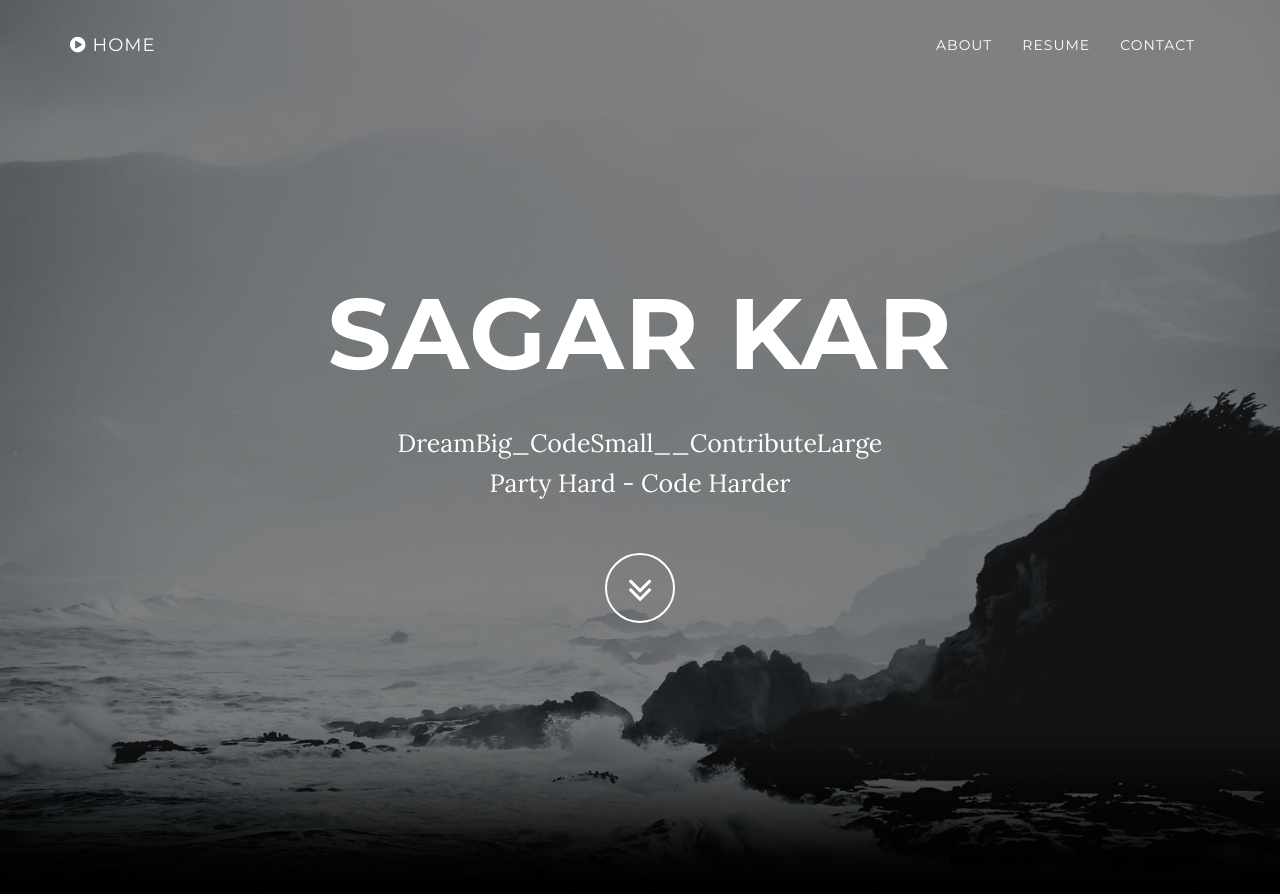
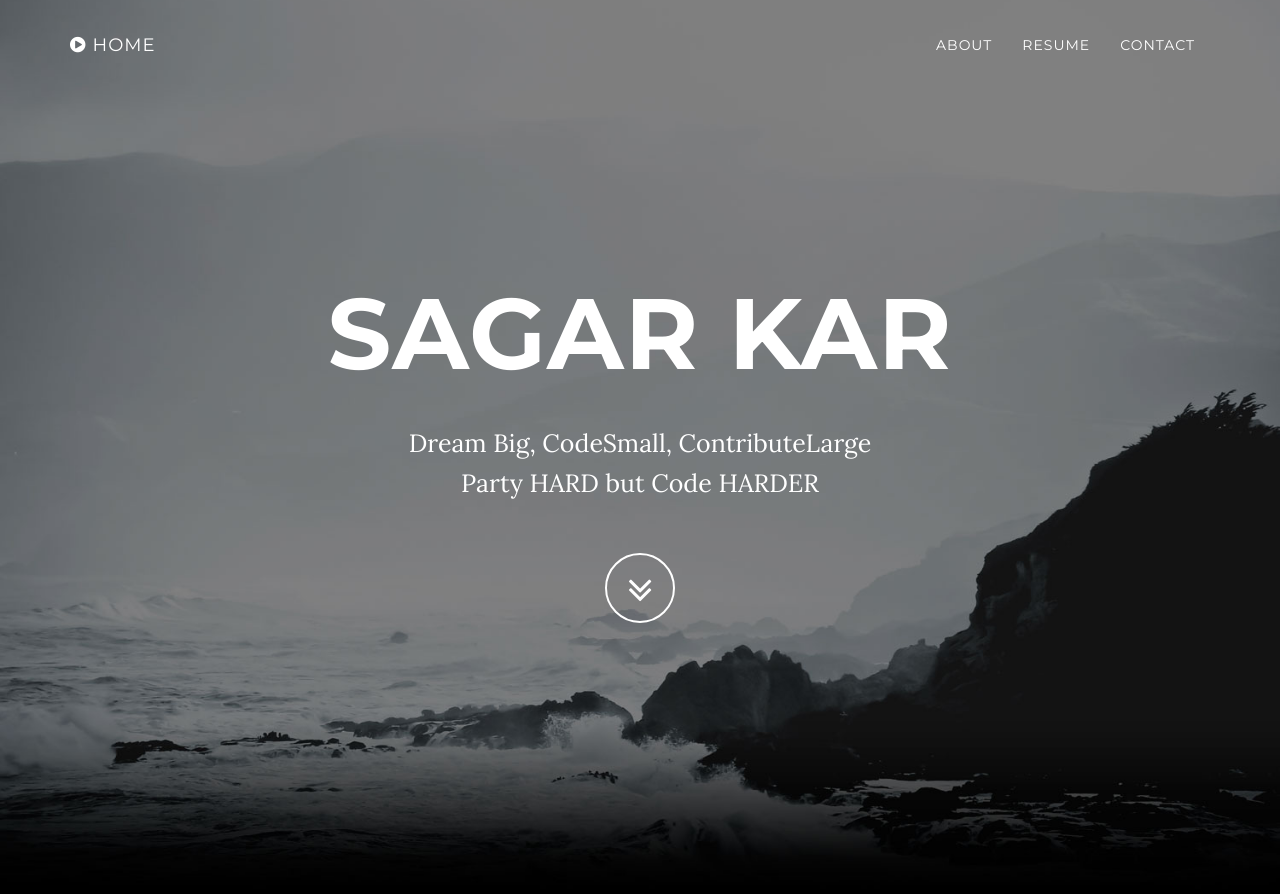
Before and after one commit to sagarkar10/sagarkar10.github.io, a Jekyll site: the page built from index.html, in a window 1280 px wide and 900 px high. Shown: the top 894 px of the window. Built offline with Jekyll 4.4.1, drawn with Linux system fonts in a browser that asks for light colours.

Commit message:
Update header.html

```diff
--- a/_includes/header.html
+++ b/_includes/header.html
@@ -5,7 +5,7 @@
                 <div class="row">
                     <div class="col-md-8 col-md-offset-2">
                         <h1 class="brand-heading">Sagar Kar</h1>
-                        <p class="intro-text">DreamBig_CodeSmall__ContributeLarge <br>Party Hard - Code Harder</p>
+                        <p class="intro-text">Dream Big, CodeSmall, ContributeLarge <br>Party HARD but Code HARDER</p>
                         <a href="#about" class="btn btn-circle page-scroll">
                             <i class="fa fa-angle-double-down animated"></i>
                         </a>
```
